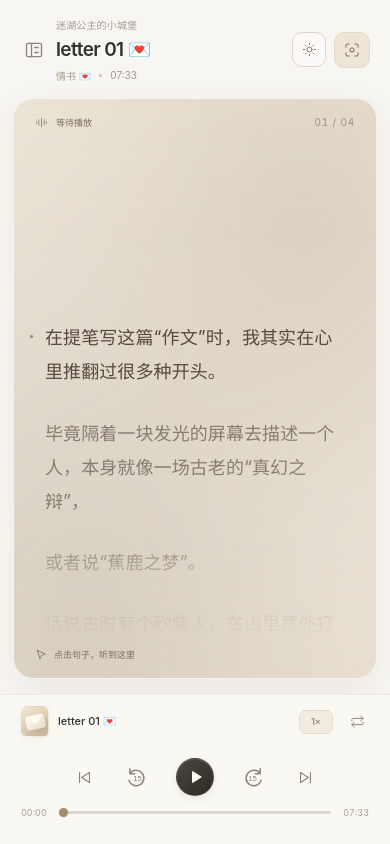
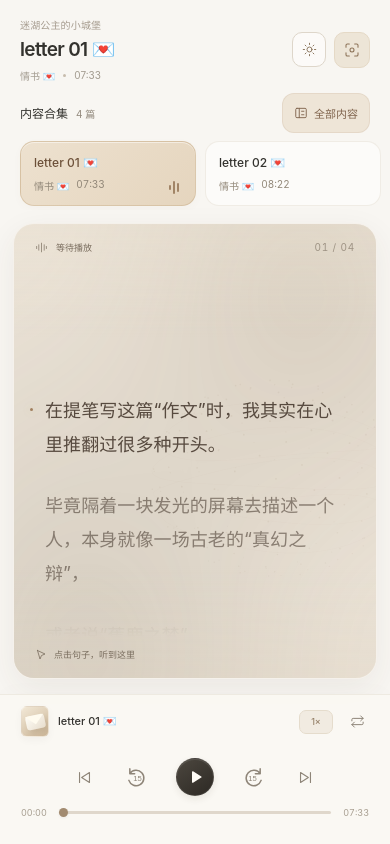
Before and after one commit to Shaunwyh/next-letter-20261124, a plain HTML site: page index.html in a window 390 px wide. Drawn offline with Linux system fonts and the light colour scheme.

Commit message:
Make the mobile collection visible on first visit

```diff
--- a/index.html
+++ b/index.html
@@ -127,7 +127,7 @@
     .volume-control .range { width:70px; }
     .speed { min-width:34px; height:29px; padding:0 5px; border:1px solid #e5dccc; border-radius:8px; background:#f1ebe1; color:#97826a; font-size:10px; font-weight:500; }
     #repeat-button[aria-pressed="true"] { color:#947454; background:#eee3d3; }
-    .mobile-menu,.drawer-close { display:none; }
+    .mobile-collection,.drawer-close { display:none; }
     .backdrop { display:none; }
     .toast { position:fixed; top:24px; left:calc(50% + var(--sidebar-width)/2); transform:translateX(-50%); max-width:calc(100% - 40px); z-index:100; padding:13px 18px; border:1px solid #ffffff70; border-radius:14px; background:#fffaf0f0; box-shadow:0 10px 35px #00000012; font-size:12px; color:#81705d; }
     .toast[hidden] { display:none; }
@@ -146,9 +146,23 @@
       .brand-name { font-size:14px; }
       .backdrop { display:block; position:fixed; inset:0; z-index:70; background:#17130e4d; -webkit-backdrop-filter:blur(3px); backdrop-filter:blur(3px); opacity:0; visibility:hidden; transition:opacity .4s,visibility .4s; }
       .drawer-open .backdrop { opacity:1; visibility:visible; }
-      .topbar { min-height:94px; padding:17px 20px 15px; gap:12px; }
-      .mobile-menu { display:grid; width:28px; height:32px; }
-      .mobile-menu .icon { width:20px; height:20px; }
+      .topbar { min-height:88px; padding:17px 20px 10px; gap:12px; }
+      .mobile-collection { display:block; flex-shrink:0; min-width:0; padding-bottom:13px; }
+      .mobile-collection-heading { display:flex; align-items:center; justify-content:space-between; gap:12px; min-height:40px; margin:0 20px 6px; }
+      .mobile-collection-label { display:flex; align-items:baseline; gap:8px; font-size:12px; font-weight:500; }
+      .mobile-collection-count { color:var(--muted); font-size:10px; font-weight:400; }
+      .mobile-menu { display:flex; align-items:center; justify-content:center; gap:6px; min-height:40px; padding:0 11px; border:1px solid #bfa78c33; border-radius:12px; background:#eee5d7; color:#80654e; font-size:11px; }
+      .mobile-menu .icon { width:14px; height:14px; }
+      .mobile-track-list { display:flex; gap:9px; overflow-x:auto; overscroll-behavior-x:contain; scroll-snap-type:x proximity; scroll-padding:20px; scrollbar-width:none; padding:2px 20px 4px; }
+      .mobile-track-list::-webkit-scrollbar { display:none; }
+      .mobile-track-list > [role="listitem"] { display:flex; flex:0 0 176px; min-width:0; scroll-snap-align:start; }
+      .mobile-track { position:relative; width:100%; min-height:65px; padding:10px 13px; border:1px solid #dfd6c966; border-radius:14px; background:#ffffff80; text-align:left; transition:background .3s,border-color .3s,box-shadow .3s,transform .3s var(--spring); }
+      .mobile-track .track-title { font-size:12px; }
+      .mobile-track .track-detail { margin-top:6px; color:#918778; }
+      .mobile-track .track-wave { position:absolute; right:13px; bottom:10px; height:15px; }
+      .mobile-track.is-selected { background:linear-gradient(135deg,#ede1cf,#e5d5be); border-color:#b6966a55; box-shadow:inset 0 1px 0 #ffffff80,0 3px 8px #81674808; }
+      .mobile-track.is-selected .track-title { color:#6c5039; }
+      .mobile-track:active,.mobile-menu:active { transform:scale(.97); }
       .mobile-brand { display:block; font-size:10px; color:#a69c8f; margin-bottom:6px; letter-spacing:.015em; }
       h1 { font-size:19px; }
       .header-meta { font-size:10px; margin-top:5px; }
@@ -239,8 +253,15 @@
     :root[data-theme="dark"] .range::-moz-range-track { background:#3a4137; }
     :root[data-theme="dark"] .range::-moz-range-progress,:root[data-theme="dark"] .range::-moz-range-thumb { background:#c2ac88; }
     :root[data-theme="dark"] .toast { background:#30372cf5; border-color:#ffffff12; color:#ded1b8; }
+    :root[data-theme="dark"] .mobile-menu { background:#a7906c20; border-color:#c8ae8626; color:#d7c2a0; }
+    :root[data-theme="dark"] .mobile-track { background:#ffffff04; border-color:#ffffff0b; }
+    :root[data-theme="dark"] .mobile-track .track-detail { color:#9da293; }
+    :root[data-theme="dark"] .mobile-track.is-selected { background:linear-gradient(135deg,#a9956e29,#a9956e12); border-color:#c8ae8640; box-shadow:inset 0 1px 0 #ffffff07; }
+    :root[data-theme="dark"] .mobile-track.is-selected .track-title { color:#e3d0ac; }
+    :root[data-theme="dark"] .mobile-track .track-wave { color:#ccb58c; }
     @media (hover:hover) { .theme-toggle:hover { background:#e7ddce; } :root[data-theme="dark"] .filter:hover,:root[data-theme="dark"] .library-track:hover,:root[data-theme="dark"] .icon-button:hover { background:#ffffff08; } :root[data-theme="dark"] .theme-toggle:hover,:root[data-theme="dark"] .follow-toggle:hover { background:#ffffff09; } }
     @media(max-width:760px) { .theme-toggle { width:34px; height:35px; padding:0; border-radius:10px; } .theme-label { display:none; } .topbar { gap:8px; } }
+    @media(max-width:760px) and (max-height:500px) { .topbar { min-height:76px; padding-top:10px; } .mobile-track-list { display:none; } .mobile-collection { padding-bottom:7px; } .mobile-collection-heading { margin-bottom:0; } }
     @media(prefers-reduced-motion:reduce) { body,.sidebar,.player,.scene,.filter,.library-track,.follow-toggle,.theme-toggle { transition:none; } }
   </style>
 </head>
@@ -283,11 +304,14 @@
     </aside>
     <main class="workspace">
       <header class="topbar">
-        <button class="icon-button mobile-menu" id="open-library" type="button" aria-label="打开内容合集" aria-expanded="false" aria-controls="sidebar"><svg class="icon" aria-hidden="true"><use href="#i-menu"/></svg></button>
         <div class="current-heading"><span class="mobile-brand">迷湖公主的小城堡</span><h1 id="current-title">下一封见</h1><div class="header-meta"><span id="current-category">情书 💌</span><span class="dot"></span><span id="header-duration">10:00</span></div></div>
         <button class="theme-toggle" id="theme-toggle" type="button" aria-label="切换日间或夜间模式" aria-pressed="false"><svg class="icon" aria-hidden="true"><use id="theme-icon" href="#i-sun"/></svg><span class="theme-label" id="theme-label">日间</span></button>
         <button class="follow-toggle" id="follow-toggle" type="button" aria-label="暂停自动跟随朗读" aria-pressed="true"><svg class="icon" aria-hidden="true"><use href="#i-follow"/></svg><span class="follow-label" id="follow-label">跟随朗读</span></button>
       </header>
+      <section class="mobile-collection" aria-label="内容合集">
+        <div class="mobile-collection-heading"><span class="mobile-collection-label">内容合集<span class="mobile-collection-count" id="mobile-collection-count">4 篇</span></span><button class="mobile-menu" id="open-library" type="button" aria-label="打开内容合集" aria-expanded="false" aria-controls="sidebar"><svg class="icon" aria-hidden="true"><use href="#i-menu"/></svg>全部内容</button></div>
+        <div class="mobile-track-list" id="mobile-track-list" role="list" aria-label="左右滑动，选择故事或信件"></div>
+      </section>
       <section class="stage" aria-label="同步听读面板">
         <div class="scene" id="scene">
           <canvas class="scene-canvas" id="scene-canvas" aria-hidden="true"></canvas>
@@ -316,6 +340,6 @@
   <div class="toast" id="toast" role="status" hidden></div>
   <audio id="audio" preload="metadata"></audio>
   <script src="library-data.js?v=castle-3"></script>
-  <script src="player-app.js?v=castle-3"></script>
+  <script src="player-app.js?v=castle-4"></script>
 </body>
 </html>
--- a/player-app.js
+++ b/player-app.js
@@ -57,33 +57,53 @@
   };
 
   const filtered = () => tracks.filter(t => category === 'all' || t.category === category);
+  function trackButton(track, className, queueTracks) {
+    const button = document.createElement('button'); button.type = 'button'; button.className = className; button.dataset.track = track.id;
+    button.setAttribute('aria-label', `播放《${track.title}》，${categoryName(track.category)}，${format(track.duration, true)}`);
+    if (className === 'library-track') {
+      const cover = document.createElement('span'); cover.className = `art-cover is-${track.category}`; cover.setAttribute('aria-hidden','true'); cover.innerHTML = coverHTML(track.category); button.append(cover);
+    }
+    const info = document.createElement('span'); info.className = 'track-info';
+    const title = document.createElement('span'); title.className = 'track-title'; title.textContent = track.title;
+    const detail = document.createElement('span'); detail.className = 'track-detail';
+    const kind = document.createElement('span'); kind.textContent = categoryName(track.category);
+    const duration = document.createElement('span'); duration.textContent = format(track.duration, true);
+    detail.append(kind, duration); info.append(title, detail); button.append(info);
+    button.addEventListener('click', () => {
+      queue = queueTracks.map(t => t.id);
+      if (current?.id === track.id) { updateQueueButtons(); togglePlayback(); }
+      else selectTrack(track.id, {autoplay:true});
+      closeDrawer();
+    });
+    return button;
+  }
   function renderLibrary() {
     const visible = filtered(); $('library-list').replaceChildren();
     $('collection-heading').textContent = category === 'all' ? '所有内容' : categoryName(category);
     $('collection-count').textContent = visible.length + ' 篇';
     visible.forEach(track => {
       const item = document.createElement('div'); item.setAttribute('role', 'listitem');
-      const button = document.createElement('button'); button.type = 'button'; button.className = 'library-track'; button.dataset.track = track.id;
-      button.setAttribute('aria-label', `播放《${track.title}》，${categoryName(track.category)}，${format(track.duration, true)}`);
-      const cover = document.createElement('span'); cover.className = `art-cover is-${track.category}`; cover.setAttribute('aria-hidden','true'); cover.innerHTML = coverHTML(track.category);
-      const info = document.createElement('span'); info.className = 'track-info';
-      const title = document.createElement('span'); title.className = 'track-title'; title.textContent = track.title;
-      const detail = document.createElement('span'); detail.className = 'track-detail';
-      const kind = document.createElement('span'); kind.textContent = categoryName(track.category);
-      const duration = document.createElement('span'); duration.textContent = format(track.duration, true);
-      detail.append(kind, duration); info.append(title, detail); button.append(cover, info);
-      button.addEventListener('click', () => {
-        queue = visible.map(t => t.id);
-        if (current?.id === track.id) { updateQueueButtons(); togglePlayback(); }
-        else selectTrack(track.id, {autoplay:true});
-        closeDrawer();
-      });
+      const button = trackButton(track, 'library-track', visible);
       item.append(button); $('library-list').append(item);
     });
     updateLibraryState();
   }
+  function renderMobileCollection() {
+    $('mobile-collection-count').textContent = tracks.length + ' 篇';
+    tracks.forEach(track => {
+      const item = document.createElement('div'); item.setAttribute('role','listitem');
+      item.append(trackButton(track, 'mobile-track', tracks)); $('mobile-track-list').append(item);
+    });
+  }
+  function revealMobileTrack() {
+    if (!mobile.matches) return;
+    const list = $('mobile-track-list'), selected = list.querySelector('.is-selected');
+    if (!selected) return;
+    const view = list.getBoundingClientRect(), item = selected.getBoundingClientRect();
+    if (item.left < view.left + 20 || item.right > view.right - 20) list.scrollTo({left:list.scrollLeft + item.left - view.left - 20, behavior:behavior()});
+  }
   function updateLibraryState() {
-    document.querySelectorAll('.library-track').forEach(button => {
+    document.querySelectorAll('.library-track,.mobile-track').forEach(button => {
       const selected = button.dataset.track === current?.id;
       button.classList.toggle('is-selected', selected);
       if (selected) button.setAttribute('aria-current','true'); else button.removeAttribute('aria-current');
@@ -171,6 +191,7 @@
     document.title = track.title + ' · 迷湖公主的小城堡';
     renderCues(); refresh(pendingSeek,true,'auto'); updateQueueButtons(); updateLibraryState();
     audio.src = track.audio; audio.load(); audio.playbackRate = preferredSpeed; updateSpeed(); updatePlayback();
+    revealMobileTrack();
     if ('mediaSession' in navigator && 'MediaMetadata' in window) navigator.mediaSession.metadata = new MediaMetadata({title:track.title,artist:'迷湖公主的小城堡',album:categoryName(track.category)});
     if (autoplay) playAudio();
   }
@@ -258,7 +279,7 @@
     drawerOpen = false; document.body.classList.remove('drawer-open'); $('open-library').setAttribute('aria-expanded','false'); $('sidebar').removeAttribute('role'); $('sidebar').removeAttribute('aria-modal'); $('sidebar').inert = mobile.matches; $('open-library').focus();
   }
   $('open-library').addEventListener('click',openDrawer); $('close-library').addEventListener('click',closeDrawer); $('library-backdrop').addEventListener('click',closeDrawer);
-  mobile.addEventListener('change', () => { closeDrawer(); $('sidebar').inert = mobile.matches; }); $('sidebar').inert = mobile.matches;
+  mobile.addEventListener('change', () => { closeDrawer(); $('sidebar').inert = mobile.matches; revealMobileTrack(); }); $('sidebar').inert = mobile.matches;
   document.addEventListener('keydown',event => {
     if (event.key === 'Escape') closeDrawer();
     if (drawerOpen && event.key === 'Tab') {
@@ -311,7 +332,7 @@
 
   $('count-all').textContent = tracks.length; $('count-letter').textContent = tracks.filter(t=>t.category==='letter').length; $('count-story').textContent = tracks.filter(t=>t.category==='story').length;
   $('library-summary').textContent = `共 ${tracks.length} 篇 · ${format(tracks.reduce((sum,t)=>sum+t.duration,0),true)}`;
-  updateSpeed(); updateVolume(); renderLibrary();
+  updateSpeed(); updateVolume(); renderLibrary(); renderMobileCollection();
   selectTrack(tracks.some(t=>t.id===saved.current) ? saved.current : tracks[0].id);
   resizeScene(); if(motion.matches)drawScene(0);else startScene();
 })();
```
